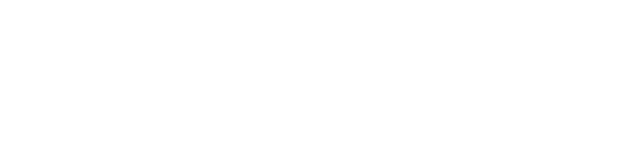
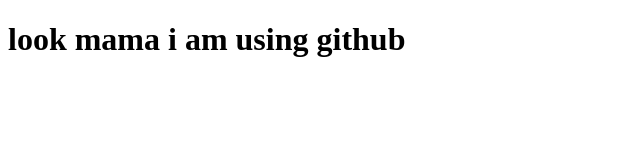
Before and after one commit to yeasintamim/my-furst-website, a plain HTML site: page index.html in a window 1280 px wide. Shown: the whole page, without its empty margins (0-640 px from the left). Drawn offline with Linux system fonts and the light colour scheme.

Commit message:
added header

```diff
--- a/index.html
+++ b/index.html
@@ -4,9 +4,11 @@
     <meta charset="UTF-8">
     <meta http-equiv="X-UA-Compatible" content="IE=edge">
     <meta name="viewport" content="width=device-width, initial-scale=1.0">
-    <title>look mama i am using github</title>
+    <title>Document</title>
 </head>
 <body>
 
+    <h1>look mama i am using github</h1>
+
 </body>
 </html>
```
Also changed, not shown: 1 other file.
